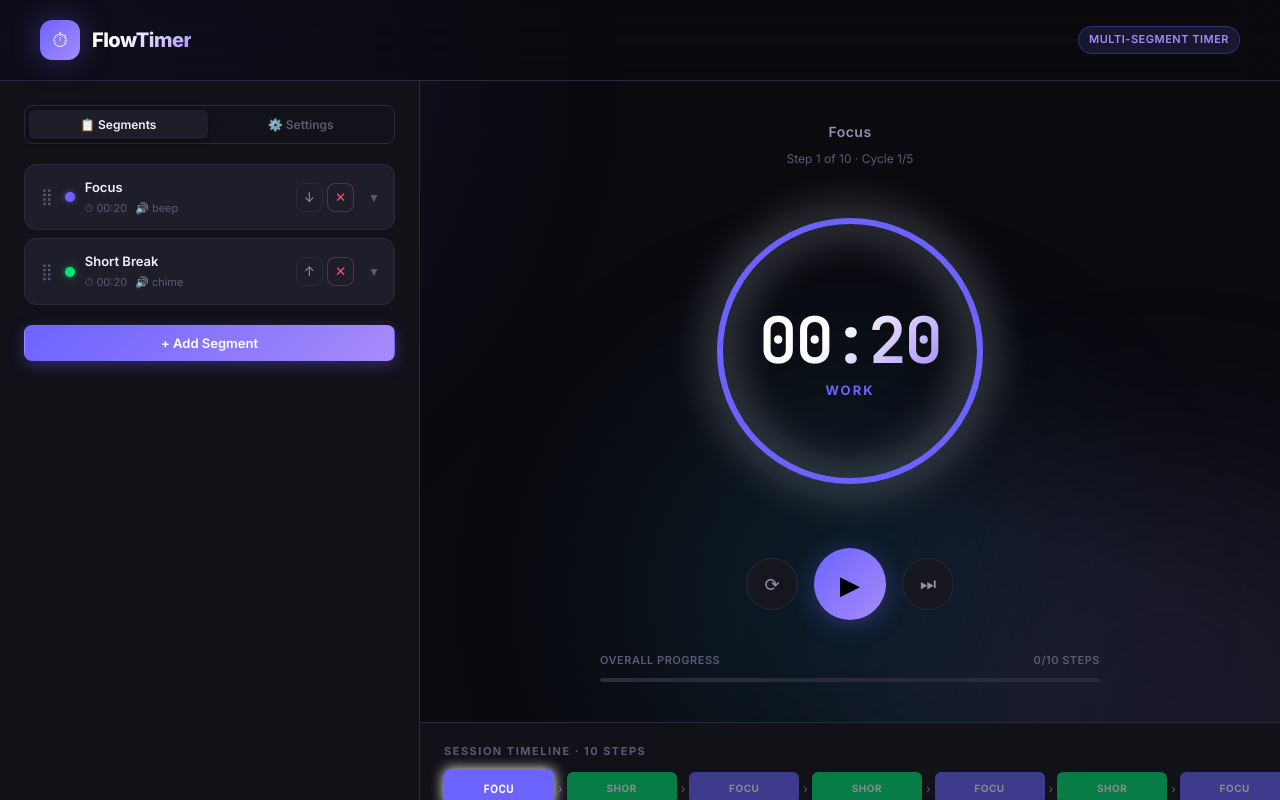
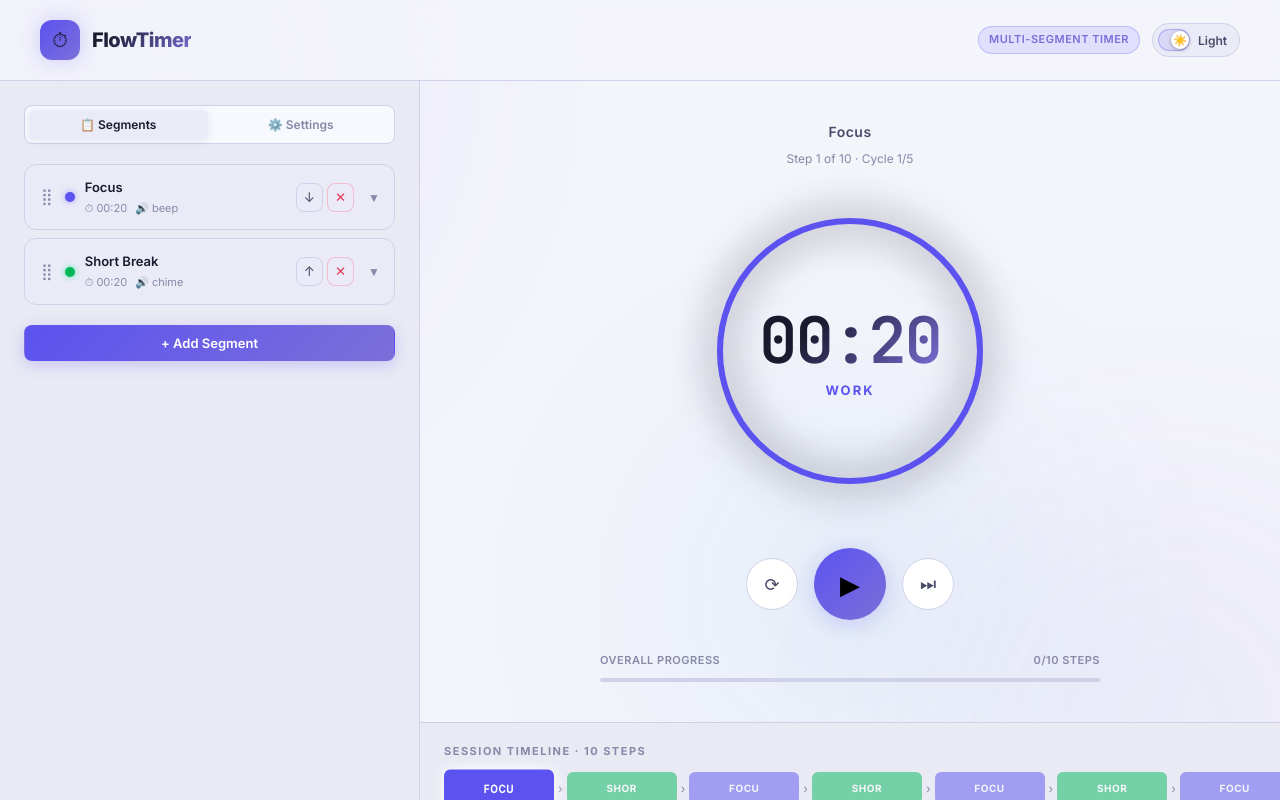
Before and after one commit to prashana-sht/flow-timer, a React (Vite) app: page / in a window 1280 px wide. Built offline with nearby package versions, Linux system fonts and the light colour scheme.

Commit message:
feat: added theme toggle

```diff
--- a/src/App.css
+++ b/src/App.css
@@ -19,7 +19,7 @@
   position: absolute;
   border-radius: 50%;
   filter: blur(120px);
-  opacity: 0.12;
+  opacity: var(--blob-opacity, 0.12);
   animation: blobFloat 12s ease-in-out infinite;
 }
 
@@ -67,8 +67,11 @@
   justify-content: space-between;
   border-bottom: 1px solid var(--border);
   backdrop-filter: blur(20px);
-  background: rgba(10, 10, 15, 0.6);
+  background: var(--header-bg, rgba(10, 10, 15, 0.6));
 }
+
+[data-theme="dark"] { --header-bg: rgba(10, 10, 15, 0.65); }
+[data-theme="light"] { --header-bg: rgba(244, 244, 251, 0.75); }
 
 .header-logo {
   display: flex;
@@ -91,7 +94,7 @@
 .logo-text {
   font-size: 20px;
   font-weight: 800;
-  background: linear-gradient(135deg, #fff 30%, var(--accent-secondary));
+  background: linear-gradient(135deg, var(--text-primary) 20%, var(--accent-secondary));
   -webkit-background-clip: text;
   -webkit-text-fill-color: transparent;
   background-clip: text;
@@ -483,7 +486,7 @@
   font-weight: 600;
   line-height: 1;
   letter-spacing: -2px;
-  background: linear-gradient(135deg, #fff 40%, var(--accent-secondary));
+  background: linear-gradient(135deg, var(--text-primary) 30%, var(--accent-secondary));
   -webkit-background-clip: text;
   -webkit-text-fill-color: transparent;
   background-clip: text;
@@ -904,7 +907,78 @@ input[type="range"]::-webkit-slider-thumb:hover {
   animation: completionPop 0.5s ease;
 }
 
-/* Responsive */
+/* ─── Theme Toggle Button ────────────────────────────────────────── */
+.theme-toggle {
+  display: inline-flex;
+  align-items: center;
+  gap: 8px;
+  padding: 5px 12px 5px 5px;
+  background: var(--bg-elevated);
+  border: 1px solid var(--border);
+  border-radius: var(--radius-full);
+  cursor: pointer;
+  font-size: 12px;
+  font-weight: 600;
+  color: var(--text-secondary);
+  transition: all var(--transition);
+  user-select: none;
+}
+
+.theme-toggle:hover {
+  border-color: var(--border-focus);
+  color: var(--text-primary);
+  background: var(--bg-card-hover);
+  box-shadow: 0 0 0 3px rgba(108, 99, 255, 0.12);
+}
+
+.theme-toggle-track {
+  width: 32px;
+  height: 22px;
+  background: var(--bg-input);
+  border: 1px solid var(--border);
+  border-radius: var(--radius-full);
+  position: relative;
+  display: flex;
+  align-items: center;
+  flex-shrink: 0;
+  transition: background 0.3s ease, border-color 0.3s ease;
+}
+
+[data-theme="dark"] .theme-toggle-track {
+  background: rgba(108, 99, 255, 0.2);
+  border-color: rgba(108, 99, 255, 0.4);
+}
+
+[data-theme="light"] .theme-toggle-track {
+  background: rgba(91, 82, 240, 0.12);
+  border-color: rgba(91, 82, 240, 0.35);
+}
+
+.theme-toggle-thumb {
+  position: absolute;
+  width: 18px;
+  height: 18px;
+  border-radius: 50%;
+  background: white;
+  display: flex;
+  align-items: center;
+  justify-content: center;
+  font-size: 11px;
+  line-height: 1;
+  box-shadow: 0 1px 4px rgba(0, 0, 0, 0.3);
+  transition: transform 0.3s cubic-bezier(0.4, 0, 0.2, 1);
+  left: 1px;
+}
+
+[data-theme="dark"]  .theme-toggle-thumb { transform: translateX(0px);  }
+[data-theme="light"] .theme-toggle-thumb { transform: translateX(11px); }
+
+.theme-toggle-label {
+  min-width: 28px;
+  text-align: left;
+}
+
+/* ─── Responsive ─────────────────────────────────────────────────── */
 @media (max-width: 900px) {
   .main-layout {
     grid-template-columns: 1fr;
@@ -919,4 +993,7 @@ input[type="range"]::-webkit-slider-thumb:hover {
   }
   .timer-time { font-size: 48px; }
   .header { padding: 16px 20px; }
+
+  .theme-toggle-label { display: none; }
+  .theme-toggle { padding: 5px; }
 }
--- a/src/App.jsx
+++ b/src/App.jsx
@@ -3,6 +3,7 @@ import './App.css';
 import Sidebar from './Sidebar';
 import TimerDisplay from './TimerDisplay';
 import { generateId } from './utils';
+import { useTheme } from './useTheme';
 
 const DEFAULT_CONFIG = {
   segments: [
@@ -67,6 +68,7 @@ export default function App() {
   const [config, setConfig] = useState(DEFAULT_CONFIG);
   const [toasts, setToasts] = useState([]);
   const [activeSegmentId, setActiveSegmentId] = useState(null);
+  const [theme, toggleTheme] = useTheme();
 
   const showToast = useCallback((toast) => {
     const id = Math.random().toString(36).slice(2);
@@ -89,7 +91,27 @@ export default function App() {
           <div className="logo-icon">⏱</div>
           <span className="logo-text">FlowTimer</span>
         </div>
-        <span className="header-badge">Multi-Segment Timer</span>
+
+        <div style={{ display: 'flex', alignItems: 'center', gap: 12 }}>
+          <span className="header-badge">Multi-Segment Timer</span>
+
+          {/* Theme toggle */}
+          <button
+            className="theme-toggle"
+            onClick={toggleTheme}
+            title={theme === 'dark' ? 'Switch to Light Mode' : 'Switch to Dark Mode'}
+            aria-label="Toggle theme"
+          >
+            <span className="theme-toggle-track">
+              <span className="theme-toggle-thumb">
+                {theme === 'dark' ? '🌙' : '☀️'}
+              </span>
+            </span>
+            <span className="theme-toggle-label">
+              {theme === 'dark' ? 'Dark' : 'Light'}
+            </span>
+          </button>
+        </div>
       </header>
 
       {/* Main */}
--- a/src/index.css
+++ b/src/index.css
@@ -1,53 +1,120 @@
 @import url('https://fonts.googleapis.com/css2?family=Inter:wght@300;400;500;600;700;800;900&family=JetBrains+Mono:wght@400;600&display=swap');
 
+/* ─── Dark theme (default) ─────────────────────────────────────── */
+:root,
+[data-theme="dark"] {
+  --bg-primary:    #0a0a0f;
+  --bg-secondary:  #111118;
+  --bg-card:       #16161e;
+  --bg-card-hover: #1c1c26;
+  --bg-elevated:   #1e1e2a;
+  --bg-input:      #12121a;
+  --border:        #2a2a3a;
+  --border-focus:  #6c63ff;
+
+  --accent-primary:   #6c63ff;
+  --accent-secondary: #a78bfa;
+  --accent-glow:      rgba(108, 99, 255, 0.35);
+  --accent-danger:    #ff5370;
+  --accent-success:   #00e676;
+  --accent-warning:   #ffb347;
+  --accent-info:      #29b6f6;
+
+  --text-primary:   #f0f0ff;
+  --text-secondary: #9090b0;
+  --text-muted:     #5a5a75;
+  --text-accent:    #a78bfa;
+
+  --timer-work:  #6c63ff;
+  --timer-break: #00e676;
+  --timer-rest:  #ffb347;
+
+  --shadow-sm:          0 2px 8px  rgba(0, 0, 0, 0.40);
+  --shadow-md:          0 4px 20px rgba(0, 0, 0, 0.50);
+  --shadow-lg:          0 8px 40px rgba(0, 0, 0, 0.60);
+  --shadow-glow:        0 0 30px var(--accent-glow);
+  --shadow-glow-success:0 0 20px rgba(0, 230, 118, 0.30);
+  --shadow-glow-danger: 0 0 20px rgba(255, 83, 112, 0.30);
+
+  /* blob opacity */
+  --blob-opacity: 0.12;
+
+  /* theme toggle icon */
+  --theme-icon: '☀️';
+}
+
+/* ─── Light theme ──────────────────────────────────────────────── */
+[data-theme="light"] {
+  --bg-primary:    #f4f4fb;
+  --bg-secondary:  #eaeaf5;
+  --bg-card:       #ffffff;
+  --bg-card-hover: #f0f0fa;
+  --bg-elevated:   #ebebf7;
+  --bg-input:      #f8f8ff;
+  --border:        #d0d0e8;
+  --border-focus:  #6c63ff;
+
+  --accent-primary:   #5b52f0;
+  --accent-secondary: #7c6fd9;
+  --accent-glow:      rgba(91, 82, 240, 0.25);
+  --accent-danger:    #e63956;
+  --accent-success:   #00b85a;
+  --accent-warning:   #e8930a;
+  --accent-info:      #0695d1;
+
+  --text-primary:   #1a1a2e;
+  --text-secondary: #4a4a6a;
+  --text-muted:     #8888a8;
+  --text-accent:    #5b52f0;
+
+  --timer-work:  #5b52f0;
+  --timer-break: #00b85a;
+  --timer-rest:  #e8930a;
+
+  --shadow-sm:           0 2px 8px  rgba(100, 100, 150, 0.12);
+  --shadow-md:           0 4px 20px rgba(100, 100, 150, 0.15);
+  --shadow-lg:           0 8px 40px rgba(100, 100, 150, 0.18);
+  --shadow-glow:         0 0 20px var(--accent-glow);
+  --shadow-glow-success: 0 0 15px rgba(0, 184, 90, 0.25);
+  --shadow-glow-danger:  0 0 15px rgba(230, 57, 86, 0.25);
+
+  --blob-opacity: 0.06;
+  --theme-icon: '🌙';
+}
+
+/* ─── Shared tokens ────────────────────────────────────────────── */
 :root {
-  --bg-primary: #0a0a0f;
-  --bg-secondary: #111118;
-  --bg-card: #16161e;
-  --bg-card-hover: #1c1c26;
-  --bg-elevated: #1e1e2a;
-  --bg-input: #12121a;
-  --border: #2a2a3a;
-  --border-focus: #6c63ff;
-
-  --accent-primary: #6c63ff;
-  --accent-secondary: #a78bfa;
-  --accent-glow: rgba(108, 99, 255, 0.35);
-  --accent-danger: #ff5370;
-  --accent-success: #00e676;
-  --accent-warning: #ffb347;
-  --accent-info: #29b6f6;
-
-  --text-primary: #f0f0ff;
-  --text-secondary: #9090b0;
-  --text-muted: #5a5a75;
-  --text-accent: #a78bfa;
-
-  --timer-work: #6c63ff;
-  --timer-break: #00e676;
-  --timer-rest: #ffb347;
-
-  --radius-sm: 8px;
-  --radius-md: 12px;
-  --radius-lg: 16px;
-  --radius-xl: 24px;
+  --radius-sm:   8px;
+  --radius-md:   12px;
+  --radius-lg:   16px;
+  --radius-xl:   24px;
   --radius-full: 9999px;
 
-  --shadow-sm: 0 2px 8px rgba(0, 0, 0, 0.4);
-  --shadow-md: 0 4px 20px rgba(0, 0, 0, 0.5);
-  --shadow-lg: 0 8px 40px rgba(0, 0, 0, 0.6);
-  --shadow-glow: 0 0 30px var(--accent-glow);
-  --shadow-glow-success: 0 0 20px rgba(0, 230, 118, 0.3);
-  --shadow-glow-danger: 0 0 20px rgba(255, 83, 112, 0.3);
-
-  --transition: 0.2s cubic-bezier(0.4, 0, 0.2, 1);
+  --transition:      0.2s cubic-bezier(0.4, 0, 0.2, 1);
   --transition-slow: 0.4s cubic-bezier(0.4, 0, 0.2, 1);
 }
 
+/* ─── Theme transition on the whole document ───────────────────── */
 *, *::before, *::after {
   box-sizing: border-box;
   margin: 0;
   padding: 0;
+  transition:
+    background-color 0.3s ease,
+    border-color     0.3s ease,
+    color            0.3s ease,
+    box-shadow       0.3s ease;
+}
+
+/* Keep button / input transitions from conflicting */
+button, input, select {
+  transition:
+    background-color 0.3s ease,
+    border-color     0.3s ease,
+    color            0.3s ease,
+    box-shadow       0.3s ease,
+    transform        0.2s cubic-bezier(0.4, 0, 0.2, 1),
+    opacity          0.2s ease;
 }
 
 html {
@@ -69,40 +136,15 @@ body {
   min-height: 100vh;
 }
 
-::-webkit-scrollbar {
-  width: 6px;
-  height: 6px;
-}
-::-webkit-scrollbar-track {
-  background: var(--bg-secondary);
-}
-::-webkit-scrollbar-thumb {
-  background: var(--border);
-  border-radius: var(--radius-full);
-}
-::-webkit-scrollbar-thumb:hover {
-  background: var(--text-muted);
-}
+::-webkit-scrollbar { width: 6px; height: 6px; }
+::-webkit-scrollbar-track { background: var(--bg-secondary); }
+::-webkit-scrollbar-thumb { background: var(--border); border-radius: var(--radius-full); }
+::-webkit-scrollbar-thumb:hover { background: var(--text-muted); }
 
-button {
-  font-family: 'Inter', sans-serif;
-  cursor: pointer;
-  border: none;
-  outline: none;
-  transition: all var(--transition);
-}
-
-input, select {
-  font-family: 'Inter', sans-serif;
-  outline: none;
-  transition: all var(--transition);
-}
+button { font-family: 'Inter', sans-serif; cursor: pointer; border: none; outline: none; }
+input, select { font-family: 'Inter', sans-serif; outline: none; }
 
 input[type="number"]::-webkit-inner-spin-button,
-input[type="number"]::-webkit-outer-spin-button {
-  opacity: 1;
-}
+input[type="number"]::-webkit-outer-spin-button { opacity: 1; }
 
-.mono {
-  font-family: 'JetBrains Mono', monospace;
-}
+.mono { font-family: 'JetBrains Mono', monospace; }
--- /dev/null
+++ b/src/useTheme.js
@@ -0,0 +1,31 @@
+import { useState, useEffect, useCallback } from 'react';
+
+const STORAGE_KEY = 'flowtimer-theme';
+
+/**
+ * Returns [theme, toggleTheme].
+ * theme is 'dark' | 'light'.
+ * Persists choice in localStorage and applies data-theme to <html>.
+ */
+export function useTheme() {
+  const [theme, setTheme] = useState(() => {
+    // 1. Saved preference
+    const saved = localStorage.getItem(STORAGE_KEY);
+    if (saved === 'light' || saved === 'dark') return saved;
+    // 2. System preference
+    if (window.matchMedia?.('(prefers-color-scheme: light)').matches) return 'light';
+    return 'dark';
+  });
+
+  // Apply to <html> so CSS [data-theme] selectors work everywhere
+  useEffect(() => {
+    document.documentElement.setAttribute('data-theme', theme);
+    localStorage.setItem(STORAGE_KEY, theme);
+  }, [theme]);
+
+  const toggleTheme = useCallback(() => {
+    setTheme(t => (t === 'dark' ? 'light' : 'dark'));
+  }, []);
+
+  return [theme, toggleTheme];
+}
```
